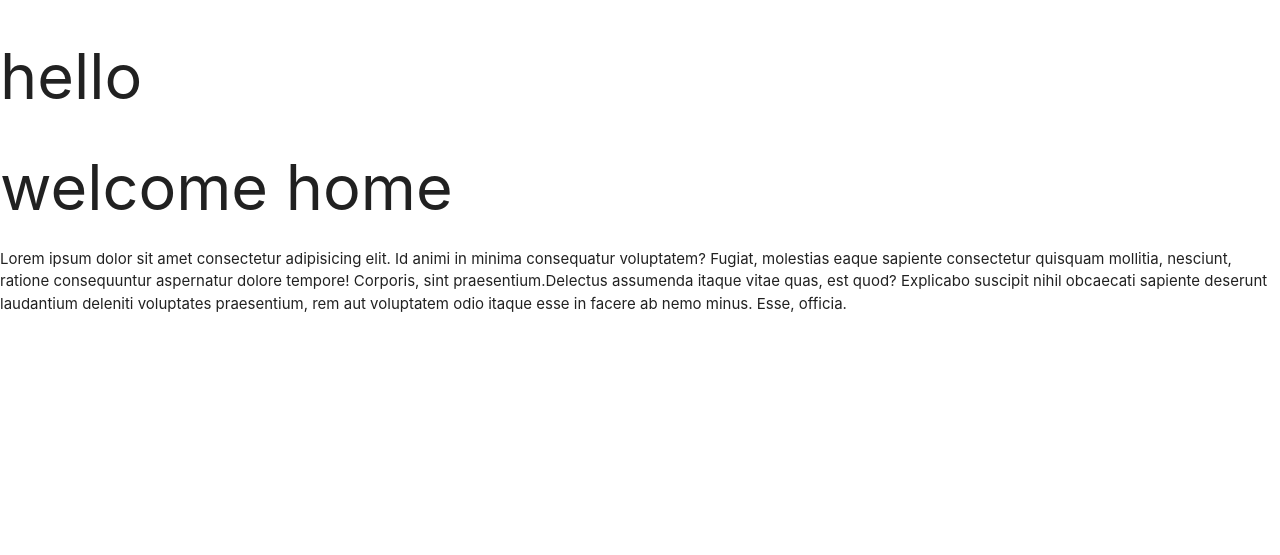
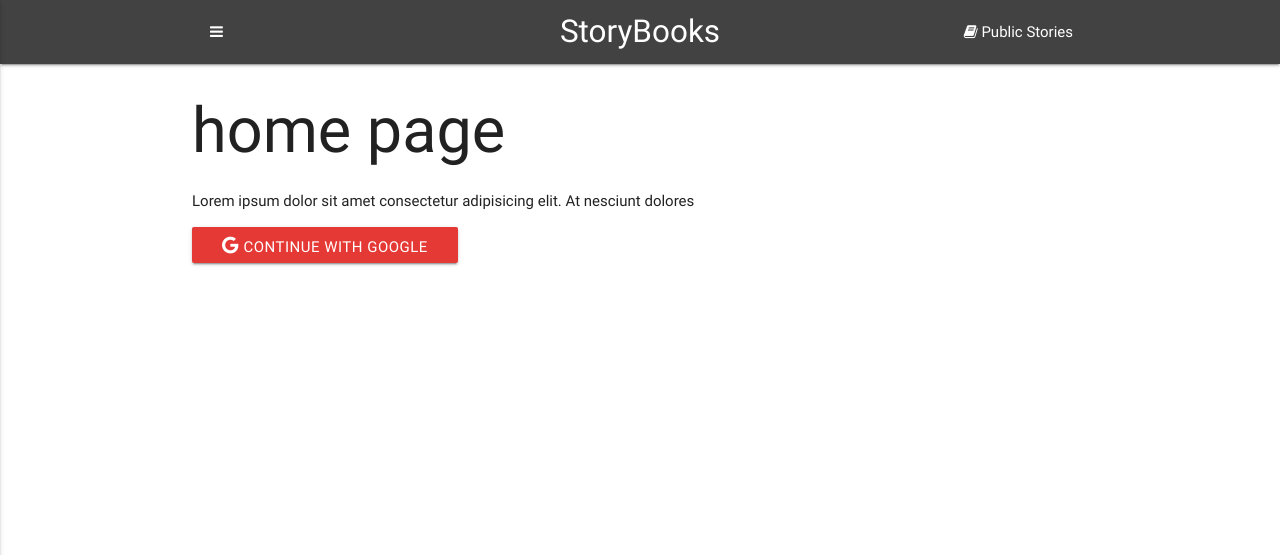
Before and after one commit to deepghuge36/nodeproject, a Node server app: page / in a window 1280 px wide. Shown: the top 555 px of the page. Run offline with Node 20, Linux system fonts and the light colour scheme; some libraries are stand-ins or nearby versions.

Commit message:
header added

```diff
--- a/app.js
+++ b/app.js
@@ -24,8 +24,9 @@ mongoose
   .then(() => console.log("mongodb connected"))
   .catch((err) => console.log(err));
 
+//use the handlebars
 app.set('views', __dirname + '/views');
-//use the handlebars
+
 app.engine(
   'hbs',
   exphbs({
@@ -48,6 +49,16 @@ app.use(passport.session())
 
 app.use(cookieParser());
 
+//gobal variables
+app.use((req, res, next) => {
+  res.locals.user = req.user || null;
+  next();
+})
+
+// app.use((req, res, next) => {
+//   res.locals.content = req.content || null
+//   next();
+// })
 
 //load routes
 const auth = require('./routes/auth')
--- a/config/passport.js
+++ b/config/passport.js
@@ -23,6 +23,7 @@ module.exports = function (passport) {
           .then((user) => {
             if (user) {
               done(null, user)
+              console.log(user)
             } else {
               new User(newUser)
                 .save()
--- a/package.json
+++ b/package.json
@@ -15,7 +15,9 @@
     "passport": "^0.4.1",
     "passport-google-oauth20": "^2.0.0"
   },
-  "devDependencies": {},
+  "devDependencies": {
+    "prettier": "2.0.5"
+  },
   "scripts": {
     "start": "node app.js",
     "server": "nodemon app.js"
--- a/routes/index.js
+++ b/routes/index.js
@@ -2,8 +2,11 @@ const express = require('express');
 const router = express.Router();
 
 router.get('/', (req, res) => {
+  const title = "WelcomePage";
   // res.send("DipakGhuge")
-  res.render('index/home')
+  res.render('index/welcome', {
+    title: title
+  });
 })
 router.get('/home', (req, res) => {
   res.send("Home")
--- a/views/index/home.hbs
+++ /dev/null
@@ -1,7 +0,0 @@
-<h1>welcome home</h1>
-<p>Lorem ipsum dolor sit amet consectetur adipisicing elit. Id animi in minima consequatur voluptatem? Fugiat, molestias
-  eaque sapiente consectetur quisquam mollitia, nesciunt, ratione consequuntur aspernatur dolore tempore! Corporis, sint
-  praesentium.Delectus assumenda itaque vitae quas, est quod? Explicabo suscipit nihil obcaecati sapiente deserunt
-  laudantium deleniti voluptates praesentium, rem aut voluptatem odio itaque esse in facere ab nemo minus. Esse,
-  officia.
-</p>
--- /dev/null
+++ b/views/index/welcome.hbs
@@ -0,0 +1,7 @@
+<h1>home page</h1>
+<p>Lorem ipsum dolor sit amet consectetur adipisicing elit. At nesciunt dolores</p>
+{{#if user}}
+
+{{else}}
+<a href="/auth/google" class="btn red darken-1"><i class="fa fa-google" aria-hidden="true"></i> Continue With Google</a>
+{{/if}}
--- a/views/layouts/main.hbs
+++ b/views/layouts/main.hbs
@@ -4,18 +4,29 @@
 <head>
   <meta charset="UTF-8">
   <meta name="viewport" content="width=device-width, initial-scale=1.0">
-  <title>home</title>
-  <link rel="stylesheet" href="https://cdnjs.cloudflare.com/ajax/libs/materialize/1.0.0/css/materialize.min.css">
-  <link rel="stylesheet" href="https://stackpath.bootstrapcdn.com/font-awesome/4.7.0/css/font-awesome.min.css"
+  <meta http-equiv="X-UA-Compatible" content="ie=edge">
+  <link rel="stylesheet" href="https://cdnjs.cloudflare.com/ajax/libs/materialize/0.100.2/css/materialize.min.css">
+  <link href="https://maxcdn.bootstrapcdn.com/font-awesome/4.7.0/css/font-awesome.min.css" rel="stylesheet"
     integrity="sha384-wvfXpqpZZVQGK6TAh5PVlGOfQNHSoD2xbE+QkPxCAFlNEevoEH3Sl0sibVcOQVnN" crossorigin="anonymous">
+  <title>{{title}}</title>
 </head>
 
 <body>
-  <h1>hello</h1>
-  {{{body}}}
-  <script src="https://code.jquery.com/jquery-3.5.1.js" integrity="sha256-QWo7LDvxbWT2tbbQ97B53yJnYU3WhH/C8ycbRAkjPDc="
-    crossorigin="anonymous"></script>
-  <script src="https://cdnjs.cloudflare.com/ajax/libs/materialize/1.0.0/js/materialize.min.js"></script>
+  {{> _header}}
+  <main>
+    <div class="container">
+      {{{body}}}
+    </div>
+  </main>
+  <script src="https://code.jquery.com/jquery-3.2.1.js" integrity="sha256-DZAnKJ/6XZ9si04Hgrsxu/8s717jcIzLy3oi35EouyE="
+    crossorigin="anonymous">
+    </script>
+  <script src="https://cdnjs.cloudflare.com/ajax/libs/materialize/0.100.2/js/materialize.min.js"></script>
+  <script>
+    $(document).ready(() => {
+      $('.button-collapse').sideNav();
+    });
+  </script>
 </body>
 
 </html>
--- /dev/null
+++ b/views/partials/_header.hbs
@@ -0,0 +1,33 @@
+<nav class="grey darken-3">
+  <div class="container">
+    <div class="nav-wrapper">
+      <a href="/stories" class="brand-logo center">StoryBooks</a>
+      <a href="#" data-activates="main-menu" class="button-collapse show-on-large"><i class="fa fa-bars"></i></a>
+      <!-- RIGHT NAV -->
+      <ul class="right hide-on-small-only">
+        {{#if user}}
+        <li><a href="/dashboard">Welcome {{user.name}}</a></li>
+        <li><a href="/auth/logout"><i class="fa fa-sign-out"></i> Logout</a></li>
+        {{else}}
+        <li><a href="/stories"><i class="fa fa-book"></i> Public Stories</a></li>
+        {{/if}}
+      </ul>
+      <!-- SIDE MENU -->
+      <ul class="side-nav" id="main-menu">
+        {{#if user}}
+        {{else}}
+        <li>
+          <a class="btn red darken-1" href="/auth/google"><i class="fa fa-google left"></i> Login With Google</a>
+        </li>
+        {{/if}}
+        <li><a href="/stories"><i class="fa fa-book"></i> Public Stories</a></li>
+        {{#if user}}
+        <li class="divider"></li>
+        <li><a href="/dashboard"><i class="fa fa-cog"></i> Dashboard</a></li>
+        <li><a href="/stories/my"><i class="fa fa-user"></i> My Stories</a></li>
+        <li><a href="/auth/logout"><i class="fa fa-sign-out"></i> Logout</a></li>
+        {{/if}}
+      </ul>
+    </div>
+  </div>
+</nav>
```
Also changed, not shown: 1 other file.
